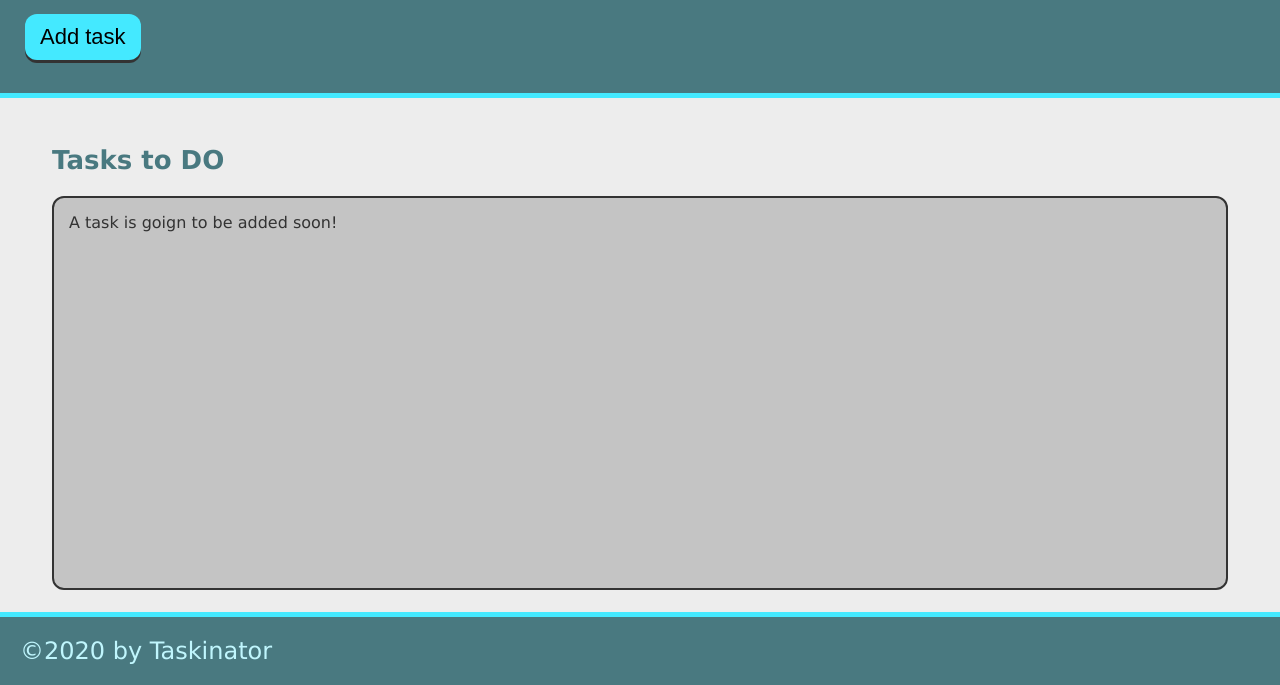
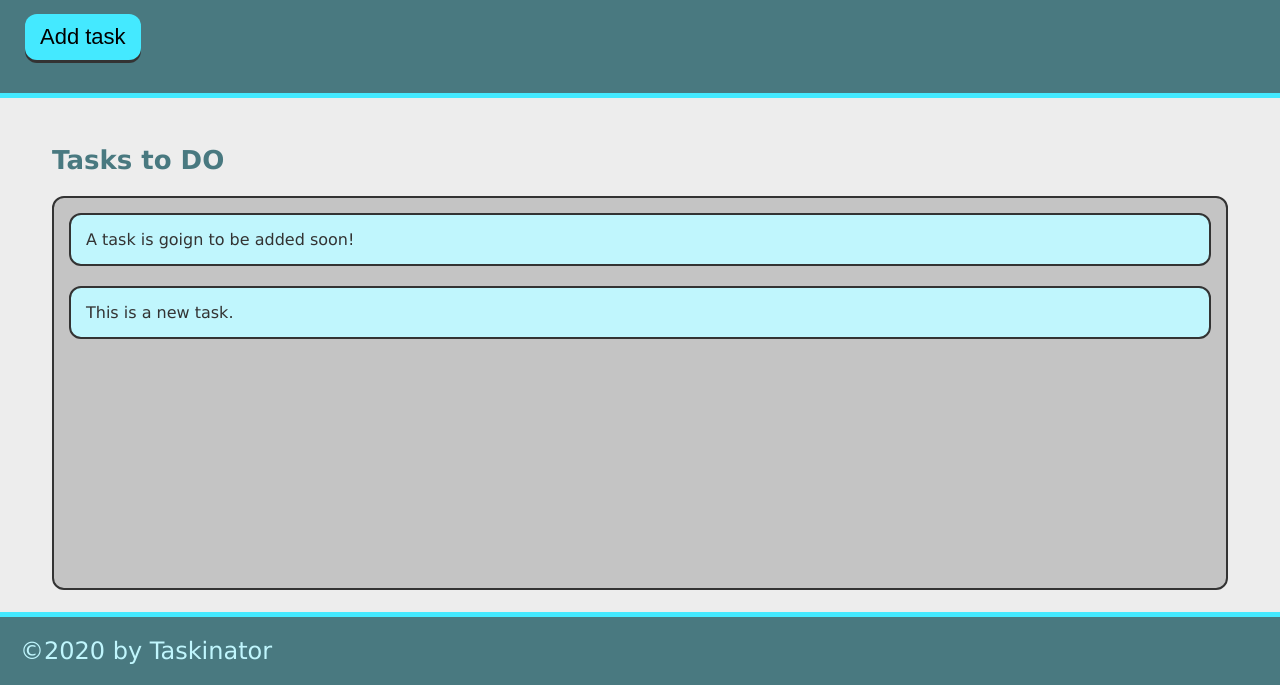
Before and after one commit to budthedog/taskinator, a plain HTML site: page index.html in a window 1280 px wide. Both pictures are taken after a click on the button "Add task". Shown: the part 115-800 px from the top of the page. Drawn offline with Linux system fonts and the light colour scheme.

Commit message:
button-works

```diff
--- a/assets/js/script.js
+++ b/assets/js/script.js
@@ -0,0 +1,11 @@
+var buttonEl = document.querySelector("#save-task");
+var tasksToDoEl = document.querySelector("#tasks-to-do");
+
+var createTaskHandler = function() {
+  var listItemEl = document.createElement("li");
+  listItemEl.className = "task-item";
+  listItemEl.textContent = "This is a new task.";
+  tasksToDoEl.appendChild(listItemEl);
+  };
+
+buttonEl.addEventListener("click", createTaskHandler);
--- a/index.html
+++ b/index.html
@@ -11,14 +11,14 @@
     <header>
         <h1 class="page-title">Taskinator</h1>
         <p> click the button below to add a new task!</p>
-        <button class="btn">Add task</button>
+        <button class="btn" id="save-task">Add task</button>
 
     </header>
     <main class="page-content">
         <section class="task-list-wrapper">
             <h2 class="list-title">Tasks to DO</h2>
-            <ul class="task-list">
-                <li class="tasl-item">A task is goign to be added soon!</li>
+            <ul class="task-list" id = "tasks-to-do">
+                <li class="task-item">A task is goign to be added soon!</li>
             </ul>
         </section>
     </main>
```
